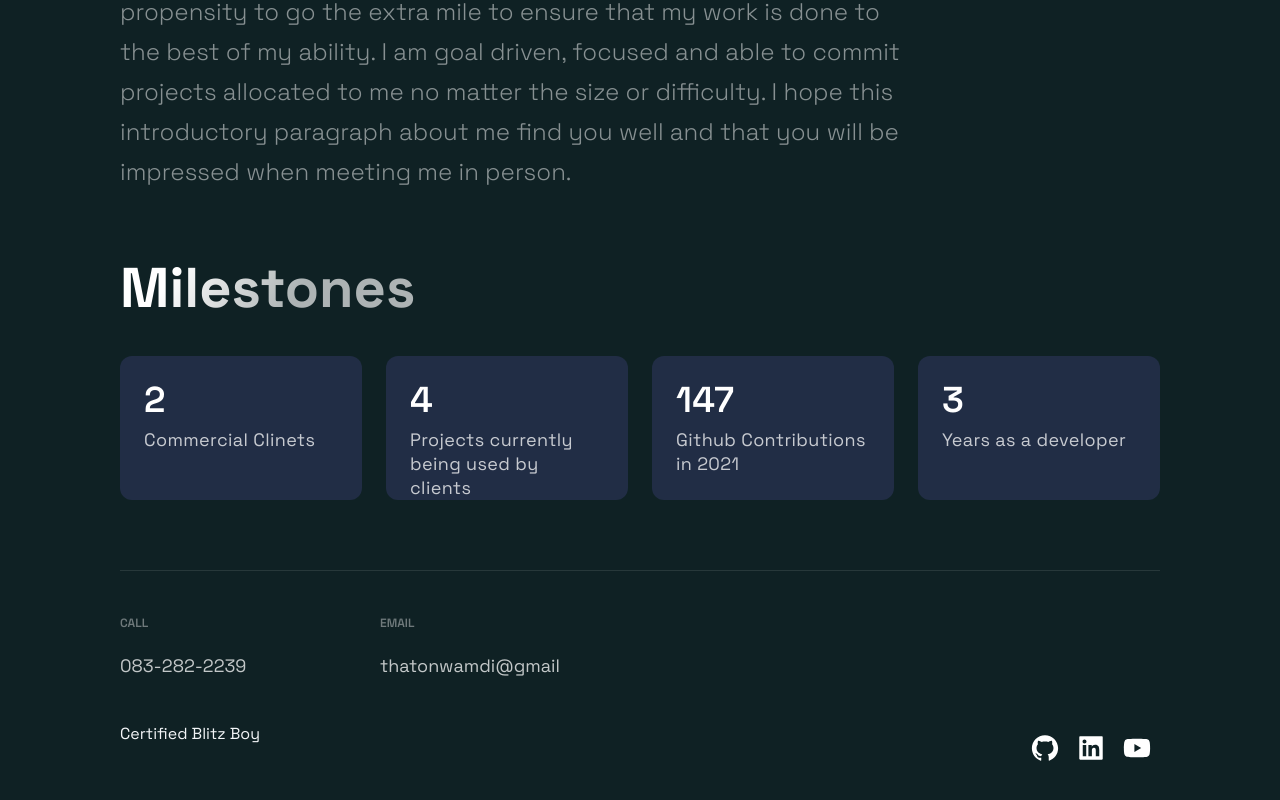
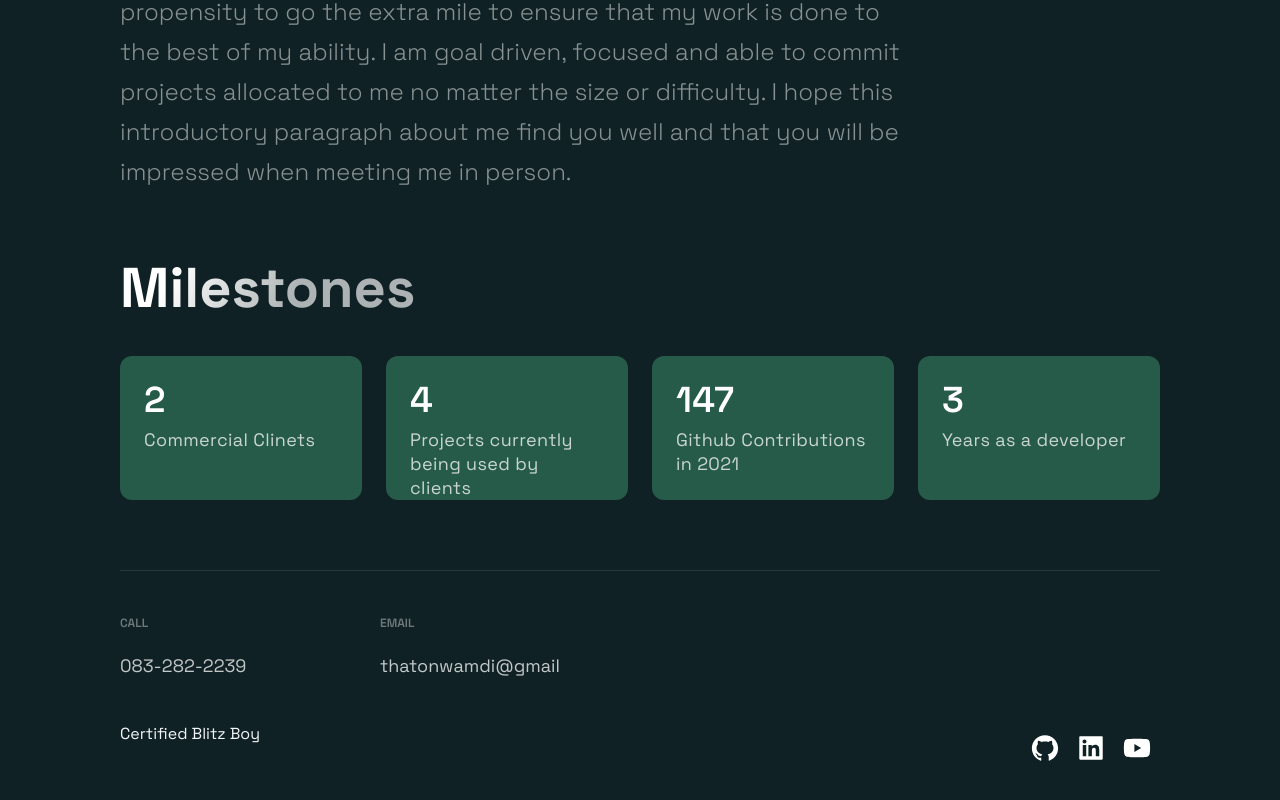
Before and after one commit to ThatoEmeka/PortfolioSite_ReactJS, a Next.js app: page / in a window 1280 px wide. Shown: the part 3335-4135 px from the top of the page. Built offline with nearby package versions, Linux system fonts and the light colour scheme.

Commit message:
style changes

```diff
--- a/src/components/Acomplishments/AcomplishmentsStyles.js
+++ b/src/components/Acomplishments/AcomplishmentsStyles.js
@@ -23,7 +23,7 @@ export const Boxes = styled.div`
 `
 
 export const Box = styled.div`
-  background: #212D45;
+  background: #265a49;
   border-radius: 12px;
   height: 144px;
   padding: 24px;
```
